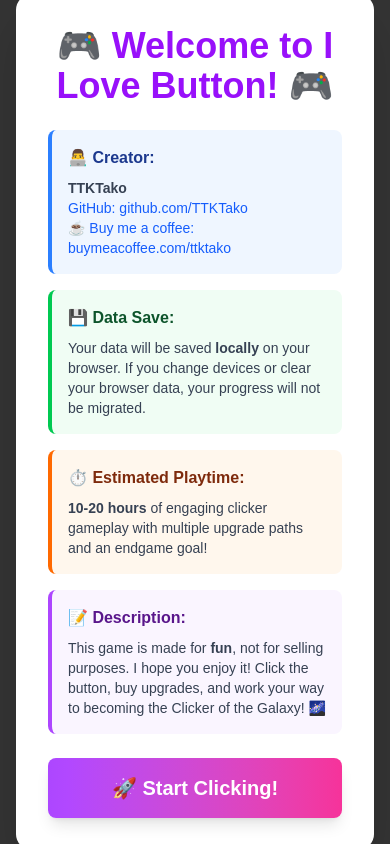
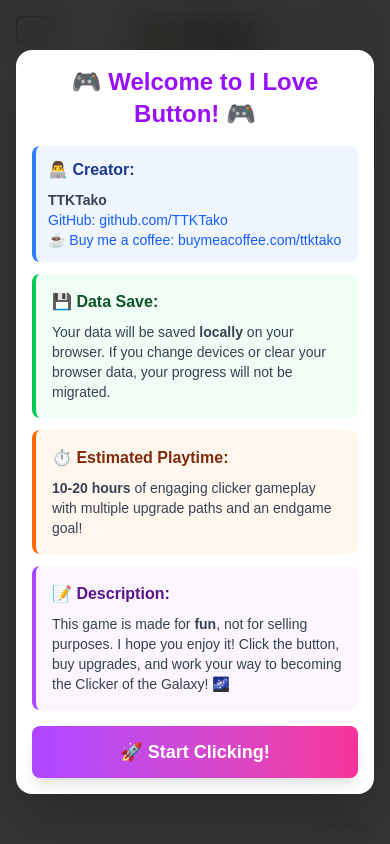
Before and after one commit to TTKTako/ILoveButton, a Next.js app: page / in a window 390 px wide. Built offline with nearby package versions, Linux system fonts and the light colour scheme.

Commit message:
Add responsive

```diff
--- a/src/app/page.tsx
+++ b/src/app/page.tsx
@@ -424,22 +424,22 @@ export default function Home() {
 
       {/* Endgame Choice Modal */}
       {showEndgameChoice && (
-        <div className="fixed inset-0 z-[9999] bg-black/90 backdrop-blur-lg flex items-center justify-center">
-          <div className="bg-white rounded-2xl shadow-2xl p-8 max-w-md text-center">
-            <h1 className="text-4xl font-bold text-black mb-4">🌌 You've Reached The End! 🌌</h1>
-            <p className="text-lg text-gray-700 mb-8">
+        <div className="fixed inset-0 z-[9999] bg-black/90 backdrop-blur-lg flex items-center justify-center p-4">
+          <div className="bg-white rounded-2xl shadow-2xl p-4 sm:p-6 md:p-8 max-w-md w-full text-center">
+            <h1 className="text-2xl sm:text-3xl md:text-4xl font-bold text-black mb-4">🌌 You've Reached The End! 🌌</h1>
+            <p className="text-sm sm:text-base md:text-lg text-gray-700 mb-6 sm:mb-8">
               You have become the Clicker of the Galaxy. What will you do now?
             </p>
-            <div className="flex gap-4 justify-center">
+            <div className="flex flex-col sm:flex-row gap-3 sm:gap-4 justify-center">
               <button
                 onClick={handleReplay}
-                className="px-8 py-4 bg-red-500 hover:bg-red-600 text-white font-bold rounded-lg text-lg transition-all hover:scale-105"
+                className="px-4 sm:px-6 md:px-8 py-3 sm:py-4 bg-red-500 hover:bg-red-600 text-white font-bold rounded-lg text-sm sm:text-base md:text-lg transition-all hover:scale-105"
               >
                 🔄 Replay from Start
               </button>
               <button
                 onClick={handleContinuePlaying}
-                className="px-8 py-4 bg-purple-500 hover:bg-purple-600 text-white font-bold rounded-lg text-lg transition-all hover:scale-105"
+                className="px-4 sm:px-6 md:px-8 py-3 sm:py-4 bg-purple-500 hover:bg-purple-600 text-white font-bold rounded-lg text-sm sm:text-base md:text-lg transition-all hover:scale-105"
               >
                 🌠 Continue in Galaxy Mode
               </button>
@@ -451,13 +451,13 @@ export default function Home() {
       {/* Welcome Popup for First Time Visitors */}
       {showWelcomePopup && (
         <div className="fixed inset-0 z-[9999] bg-black/80 backdrop-blur-lg flex items-center justify-center p-4">
-          <div className="bg-white rounded-2xl shadow-2xl p-8 max-w-2xl w-full">
-            <h1 className="text-4xl font-bold text-center text-purple-600 mb-6">
+          <div className="bg-white rounded-2xl shadow-2xl p-4 sm:p-6 md:p-8 max-w-2xl w-full max-h-[90vh] overflow-y-auto">
+            <h1 className="text-2xl sm:text-3xl md:text-4xl font-bold text-center text-purple-600 mb-4 sm:mb-6">
               🎮 Welcome to I Love Button! 🎮
             </h1>
 
-            <div className="space-y-4 text-left mb-6">
-              <div className="bg-blue-50 p-4 rounded-lg border-l-4 border-blue-500">
+            <div className="space-y-3 sm:space-y-4 text-left mb-4 sm:mb-6">
+              <div className="bg-blue-50 p-3 sm:p-4 rounded-lg border-l-4 border-blue-500">
                 <h3 className="font-bold text-blue-900 mb-2">👨‍💻 Creator:</h3>
                 <p className="text-sm text-gray-700">
                   <strong>TTKTako</strong><br/>
@@ -495,7 +495,7 @@ export default function Home() {
 
             <button
               onClick={() => setShowWelcomePopup(false)}
-              className="w-full px-8 py-4 bg-gradient-to-r from-purple-500 to-pink-500 hover:from-purple-600 hover:to-pink-600 text-white font-bold rounded-lg text-xl transition-all hover:scale-105 shadow-lg"
+              className="w-full px-6 sm:px-8 py-3 sm:py-4 bg-gradient-to-r from-purple-500 to-pink-500 hover:from-purple-600 hover:to-pink-600 text-white font-bold rounded-lg text-lg sm:text-xl transition-all hover:scale-105 shadow-lg"
             >
               🚀 Start Clicking!
             </button>
@@ -505,18 +505,18 @@ export default function Home() {
 
       {!showEndgameVideo && (
         <>
-      <div className="mb-4 text-4xl font-bold text-black absolute top-4 flex flex-col gap-2 align-center justify-center text-center w-max z-50">
-        <h1 className="font-bold text-black text-3xl">{formatNumber(score)} Click(s)</h1>
-        <h1 className="font-semibold text-black text-lg">
+      <div className="mb-4 text-4xl font-bold text-black absolute top-4 flex flex-col gap-2 align-center justify-center text-center w-max z-50 px-2 sm:px-0">
+        <h1 className="font-bold text-black text-xl sm:text-2xl md:text-3xl">{formatNumber(score)} Click(s)</h1>
+        <h1 className="font-semibold text-black text-sm sm:text-base md:text-lg">
           Total: {formatNumber(totalCPS + effectiveManualCPS)} clicks/sec
         </h1>
-        <div className="text-sm text-gray-600">
+        <div className="text-xs sm:text-sm text-gray-600">
           Manual: {formatNumber(effectiveManualCPS)}/s | Auto: {formatNumber(totalCPS)}/s
         </div>
-        <div className="flex flex-row gap-2 text-lg justify-center">
+        <div className="flex flex-row gap-2 text-sm sm:text-base md:text-lg justify-center">
           <button
             onClick={() => setIsUpgradeShopOpen(true)}
-            className="shadow-lg px-4 py-1 border rounded text-black text-center bg-blue-100 hover:bg-blue-200 cursor-pointer relative"
+            className="shadow-lg px-3 py-1 sm:px-4 sm:py-2 border rounded text-black text-center bg-blue-100 hover:bg-blue-200 cursor-pointer relative"
           >
             Upgrade
             {canAffordAnyUpgrade && (
@@ -525,7 +525,7 @@ export default function Home() {
           </button>
           <button
             onClick={() => setIsSkinShopOpen(true)}
-            className="shadow-lg px-4 py-1 border rounded text-black text-center bg-yellow-100 hover:bg-yellow-200 cursor-pointer relative"
+            className="shadow-lg px-3 py-1 sm:px-4 sm:py-2 border rounded text-black text-center bg-yellow-100 hover:bg-yellow-200 cursor-pointer relative"
           >
             Skin
             {canAffordAnySkin && (
@@ -534,6 +534,16 @@ export default function Home() {
           </button>
         </div>
       </div>
+
+      {/* Settings Button - Top Left */}
+      <button
+        onClick={() => setShowWelcomePopup(true)}
+        className="absolute top-4 left-4 z-50 shadow-lg px-2 py-1 sm:px-4 sm:py-2 border rounded text-black text-center bg-gray-100 hover:bg-gray-200 cursor-pointer transition-all hover:scale-105 text-xs sm:text-sm md:text-base"
+        title="Settings & Info"
+      >
+        <span className="hidden sm:inline">⚙️ Settings</span>
+        <span className="sm:hidden">⚙️</span>
+      </button>
 
       {/* Upgrade Popup - Top Right Corner */}
       <UpgradePopup
@@ -544,19 +554,19 @@ export default function Home() {
         onPurchase={handlePurchaseSingleUpgrade}
       />
 
-      <div className="text-center h-2/3 flex flex-col justify-center z-1000">
+      <div className="text-center h-2/3 flex flex-col justify-center z-1000 px-4">
         <Image
           src={`/button/${buttonSkin}/${isPressed ? 'press' : 'unpress'}.png`}
           alt="Logo"
           width={200}
           height={200}
-          className="mx-auto cursor-pointer"
+          className="mx-auto cursor-pointer w-32 h-32 sm:w-40 sm:h-40 md:w-48 md:h-48 lg:w-52 lg:h-52"
           onClick={handleClick}
         />
       </div>
 
       <p
-        className="absolute bottom-3 right-4 text-sm text-gray-500 hover:underline hover:text-red-500 cursor-pointer"
+        className="absolute bottom-3 right-4 text-xs sm:text-sm text-gray-500 hover:underline hover:text-red-500 cursor-pointer"
         onClick={handleReset}
       >
         reset data...
--- a/src/components/UpgradePopup.tsx
+++ b/src/components/UpgradePopup.tsx
@@ -78,7 +78,9 @@ export default function UpgradePopup({
   if (purchasableUpgrades.length === 0) return null;
 
   return (
-    <div className="fixed top-4 right-4 z-40 flex flex-col gap-2 max-h-[calc(100vh-2rem)] overflow-y-auto bg-white/5 backdrop-blur-sm rounded-lg p-2">
+    <div className={`fixed top-2 sm:top-4 right-2 sm:right-4 z-40 flex flex-col gap-1.5 sm:gap-2 bg-white/5 backdrop-blur-sm rounded-lg p-1.5 sm:p-2 max-w-[calc(100vw-1rem)] sm:max-w-none ${
+      purchasableUpgrades.length > 3 ? 'max-h-[300px] sm:max-h-[400px] overflow-y-auto' : ''
+    }`}>
       {purchasableUpgrades.map(({ upgrade, level, price }) => {
         const canAfford = score >= price;
         const levelData = upgrade.levels.find(l => l.level === level);
@@ -87,7 +89,7 @@ export default function UpgradePopup({
         return (
           <div
             key={`${upgrade.id}-${level}`}
-            className={`bg-white border-2 rounded-lg shadow-lg p-3 min-w-[280px] transition-all ${
+            className={`bg-white border-2 rounded-lg shadow-lg p-2 sm:p-3 min-w-[240px] sm:min-w-[280px] transition-all ${
               isEndgame
                 ? 'border-purple-500 bg-gradient-to-r from-purple-100 to-pink-100 animate-pulse'
                 : canAfford
@@ -96,15 +98,15 @@ export default function UpgradePopup({
             }`}
             onClick={() => canAfford && onPurchase(upgrade.id, level)}
           >
-            <div className="flex items-start gap-3">
-              <div className={`text-3xl ${isEndgame ? 'animate-bounce' : ''}`}>{upgrade.icon}</div>
-              <div className="flex-1">
-                <div className="flex items-center justify-between mb-1">
-                  <h3 className={`font-bold text-sm ${isEndgame ? 'text-purple-700' : 'text-black'}`}>
+            <div className="flex items-start gap-2 sm:gap-3">
+              <div className={`text-2xl sm:text-3xl flex-shrink-0 ${isEndgame ? 'animate-bounce' : ''}`}>{upgrade.icon}</div>
+              <div className="flex-1 min-w-0">
+                <div className="flex items-center justify-between mb-1 gap-2">
+                  <h3 className={`font-bold text-xs sm:text-sm ${isEndgame ? 'text-purple-700' : 'text-black'} truncate`}>
                     {upgrade.name}
-                    {!isEndgame && <span className="ml-1 text-xs text-blue-600">Lv.{level}</span>}
+                    {!isEndgame && <span className="ml-1 text-[10px] sm:text-xs text-blue-600">Lv.{level}</span>}
                   </h3>
-                  <div className={`text-xs font-semibold px-2 py-1 rounded ${
+                  <div className={`text-[10px] sm:text-xs font-semibold px-1.5 sm:px-2 py-0.5 sm:py-1 rounded whitespace-nowrap flex-shrink-0 ${
                     isEndgame
                       ? 'bg-purple-200 text-purple-800'
                       : canAfford ? 'bg-green-100 text-green-700' : 'bg-gray-100 text-gray-600'
@@ -112,16 +114,16 @@ export default function UpgradePopup({
                     {formatNumber(price)}
                   </div>
                 </div>
-                <p className={`text-xs mb-1 ${isEndgame ? 'text-purple-600 font-semibold' : 'text-gray-600'}`}>
+                <p className={`text-[10px] sm:text-xs mb-1 ${isEndgame ? 'text-purple-600 font-semibold' : 'text-gray-600'} line-clamp-2`}>
                   {upgrade.description}
                 </p>
                 {levelData && !isEndgame && (
-                  <div className="text-xs text-purple-600 font-semibold">
+                  <div className="text-[10px] sm:text-xs text-purple-600 font-semibold">
                     ×{levelData.multiplier} multiplier
                   </div>
                 )}
                 {isEndgame && (
-                  <div className="text-xs text-purple-700 font-bold mt-1">
+                  <div className="text-[10px] sm:text-xs text-purple-700 font-bold mt-1">
                     ⚠️ THE FINAL UPGRADE ⚠️
                   </div>
                 )}
```
Also changed, not shown: src/components/SkinShop.tsx (+14 -14 lines), src/components/UpgradeShop.tsx (+18 -18 lines).
